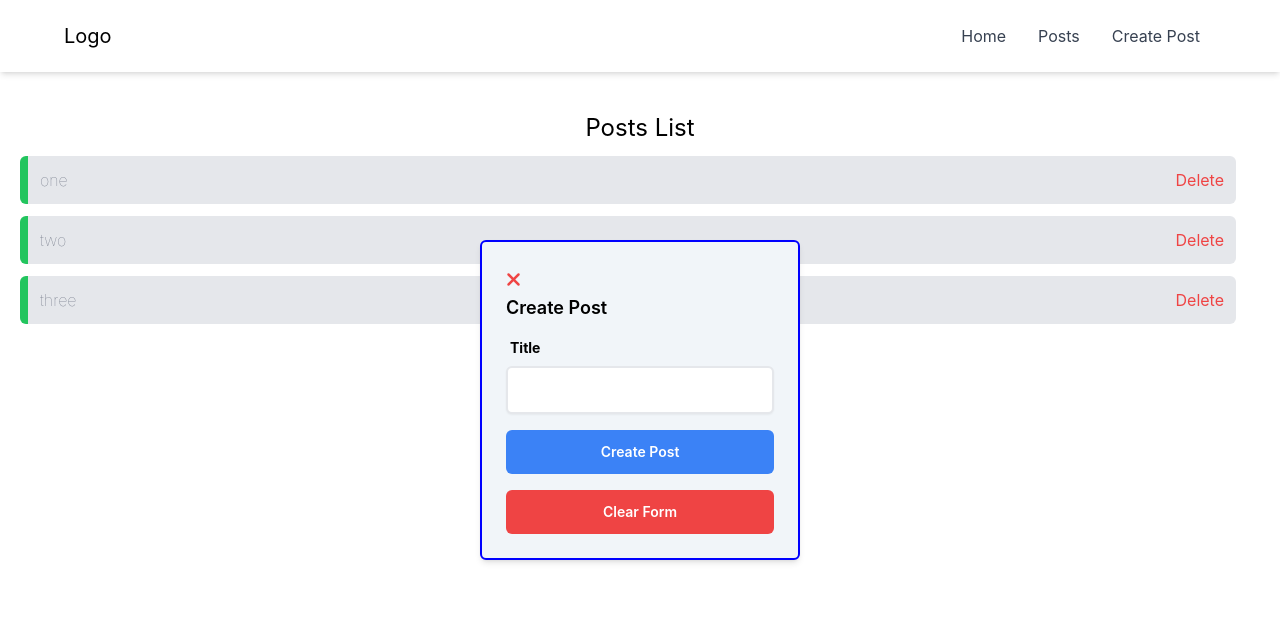
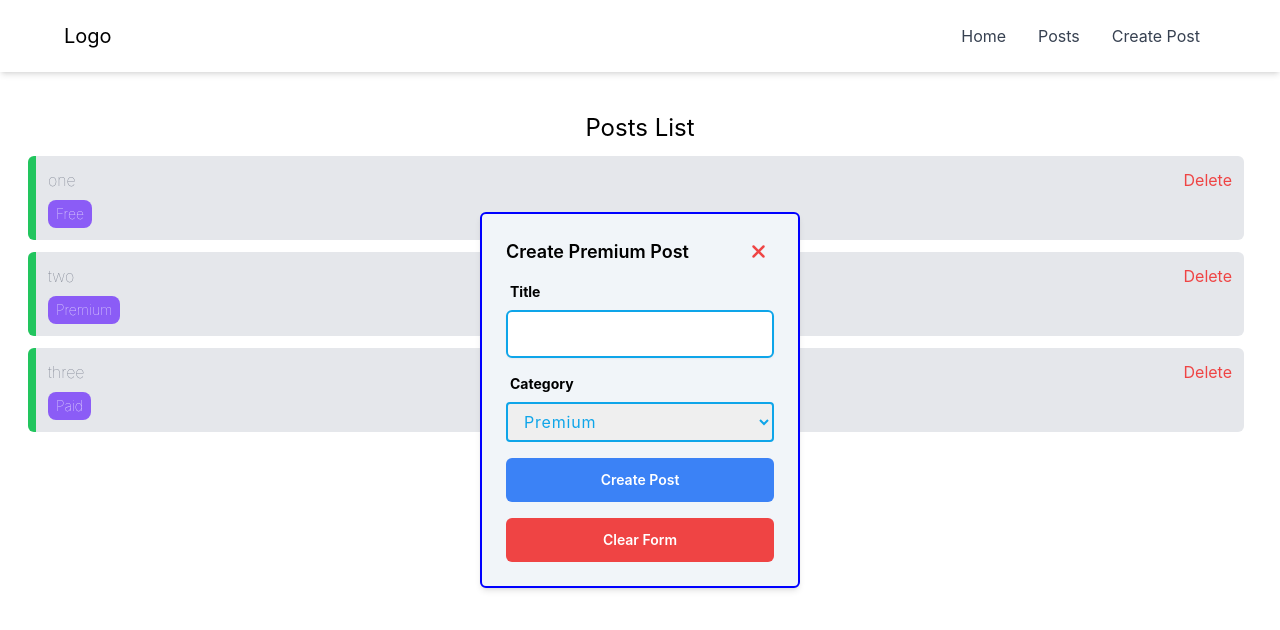
Before and after one commit to RarJar/React-Beginner-Project, a React (Create React App) app: page / in a window 1280 px wide. Both pictures are taken after a click on the button "Create Post". Shown: the top 630 px of the page. Built offline with nearby package versions, Linux system fonts and the light colour scheme.

Commit message:
create-category-with-select-box

```diff
--- a/src/App.js
+++ b/src/App.js
@@ -9,15 +9,18 @@ function App() {
   let [posts,setPosts] = useState([
     {
       id : 1,
-      title : 'one'
+      title : 'one',
+      category : 'Free'
     },
     {
       id : 2,
-      title : 'two'
+      title : 'two',
+      category : 'Premium'
     },
     {
       id : 3,
-      title : 'three'
+      title : 'three',
+      category : 'Paid'
     }
   ]);
 
--- a/src/components/Modal.jsx
+++ b/src/components/Modal.jsx
@@ -4,11 +4,11 @@ export default function Modal({children,openModal,setOpenModal,create}) {
   return (
     ReactDom.createPortal(
       !!openModal && <div className='fixed inset-0 flex items-center justify-center z-50'>
-        <div className="bg-slate-100 w-1/4 p-6 rounded-md shadow-md" style={{
+        <div className="bg-slate-100 w-1/4 p-6 rounded-md shadow-md relative" style={{
           border : '2px solid',
           borderColor : create ? 'blue' : 'red'
         }}>
-              <i className="fa-solid fa-xmark text-red-500 text-xl" onClick={() => setOpenModal(false)}></i>
+              <i className="fa-solid fa-xmark text-red-500 text-xl absolute right-8" onClick={() => setOpenModal(false)}></i>
               <div>{children}</div>
           </div>
       </div>,
--- a/src/components/PostForm.jsx
+++ b/src/components/PostForm.jsx
@@ -2,8 +2,14 @@ import React, { useState } from 'react'
 
 export default function PostForm({setOpenModal,addPost}) {
   let [title,setTitle] = useState("");
+  let [category,setCategory] = useState("Premium");
+
   let handleInputType = (e) =>{
       setTitle(e.target.value);
+  }
+
+  let handleSelectCategory = (e) => {
+      setCategory(e.target.value);
   }
 
   let handleClearForm = () => {
@@ -14,7 +20,8 @@ export default function PostForm({setOpenModal,addPost}) {
     e.preventDefault();
     let post = {
       id : Math.floor(Math.random() * 1000),
-      title : title
+      title : title,
+      category : category
     }
     addPost(post);
     handleClearForm();
@@ -24,13 +31,19 @@ export default function PostForm({setOpenModal,addPost}) {
   return (
     <form onSubmit={handleSubmit}>
         <div className="grid gap-y-4">
-        <h1 className='text-lg font-semibold'>Create Post</h1>
+        <h1 className='text-lg font-semibold'>Create {category} Post</h1>
         <div>
             <label className="block text-sm font-bold ml-1 mb-2">Title</label>
-            <div className="relative">
-                <input className="py-3 px-4 block w-full border-2 border-gray-200 rounded-md text-sm focus:border-blue-500 focus:ring-blue-500 shadow-sm" value={title} onChange={handleInputType}></input>
-            </div>
-            <p className="hidden text-xs text-red-600 mt-2" id="email-error">Please include a valid email address so we can get back to you</p>
+            <input className="py-3 px-4 block w-full border-2 border-sky-500 rounded-md text-sm focus:outline-sky-500 shadow-sm" value={title} onChange={handleInputType}></input>
+            <p className="hidden text-xs text-red-600 mt-2">Please include a valid title so we can get back to you</p>
+        </div>
+        <div>
+            <label className="block text-sm font-bold ml-1 mb-2">Category</label>
+            <select class="w-full h-10 border-2 border-sky-500 focus:outline-none focus:border-sky-500 text-sky-500 rounded px-2 md:px-3 py-0 md:py-1 tracking-wider" onChange={handleSelectCategory} value={category}>
+              <option value="Premium">Premium</option>
+              <option value="Paid">Paid</option>
+              <option value="Free">Free</option>
+            </select>
         </div>
         <button type="submit" className="py-3 px-4 justify-center items-center rounded-md font-semibold bg-blue-500 text-white hover:bg-blue-600 transition-all text-sm">Create Post</button>
         <button type="button" className="py-3 px-4 justify-center items-center rounded-md font-semibold bg-red-500 text-white hover:bg-red-600 transition-all text-sm" onClick={handleClearForm}>Clear Form</button>
--- a/src/components/PostList.jsx
+++ b/src/components/PostList.jsx
@@ -8,9 +8,12 @@ export default function PostsList({posts,deletePost}) {
         <div>
             {
             !!posts.length && posts.map((post) =>(
-                <div class="bg-gray-200 mx-5 my-3 flex justify-between text-black border-l-8 border-green-500 rounded-md p-3 w-[95%]">
-                    <div class="text-gray-500 font-thin text-md">
+                <div class="bg-gray-200 mx-7 my-3 flex justify-between text-black border-l-8 border-green-500 rounded-md p-3 w-[95%]">
+                    <div class="text-gray-500 font-thin text-md flex flex-col items-start">
                         <span key={post.id}>{post.title}</span>
+                        <div class="flex flex-wrap mt-2">
+                            <span class="bg-violet-500 text-white py-1 px-2 rounded-lg text-sm">{post.category}</span>
+                        </div>
                     </div>
                     <h3 className='text-red-500 text-md cursor-pointer' onClick={() => deletePost(post.id)}>Delete</h3>
                 </div>
```
